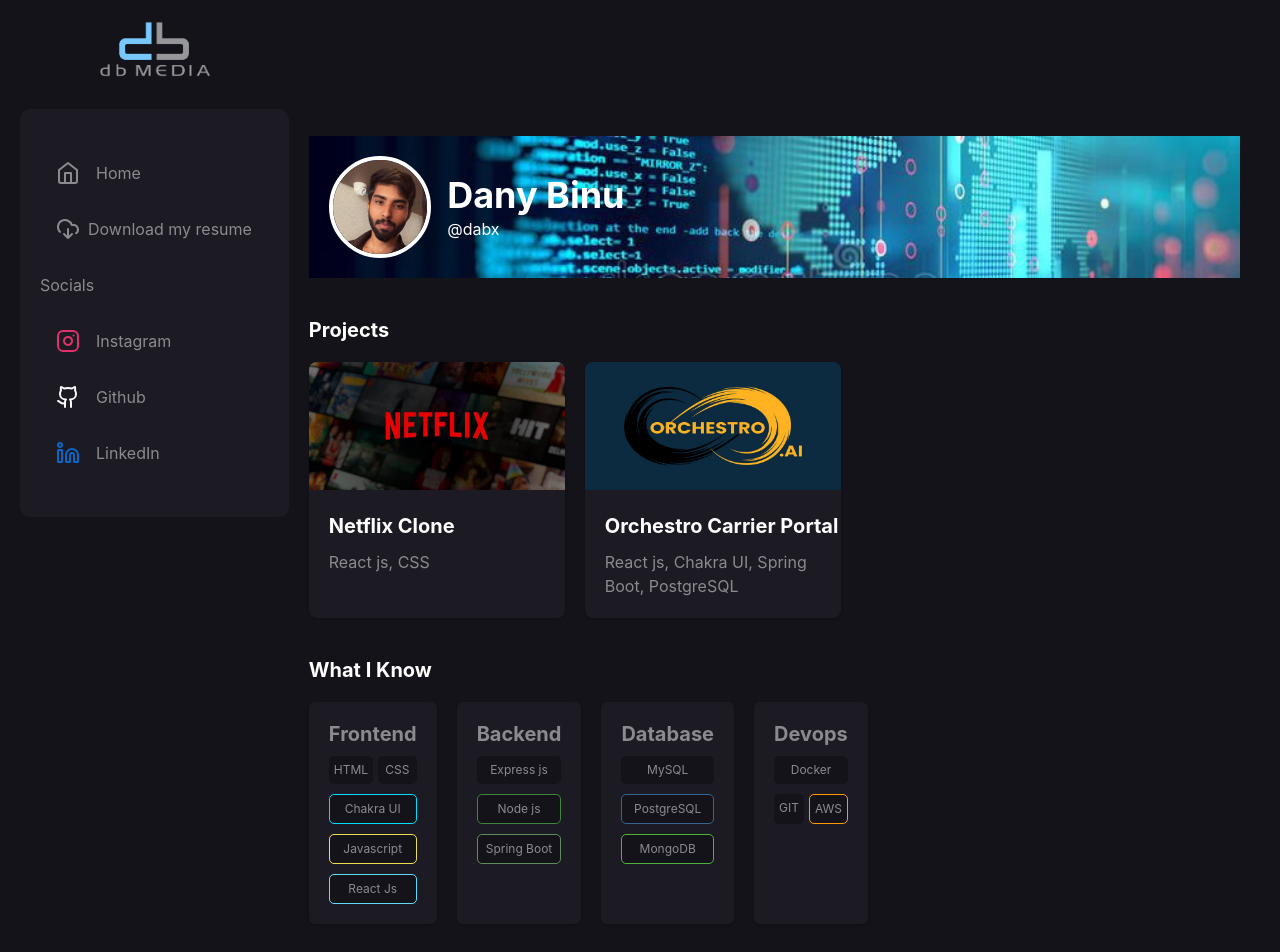
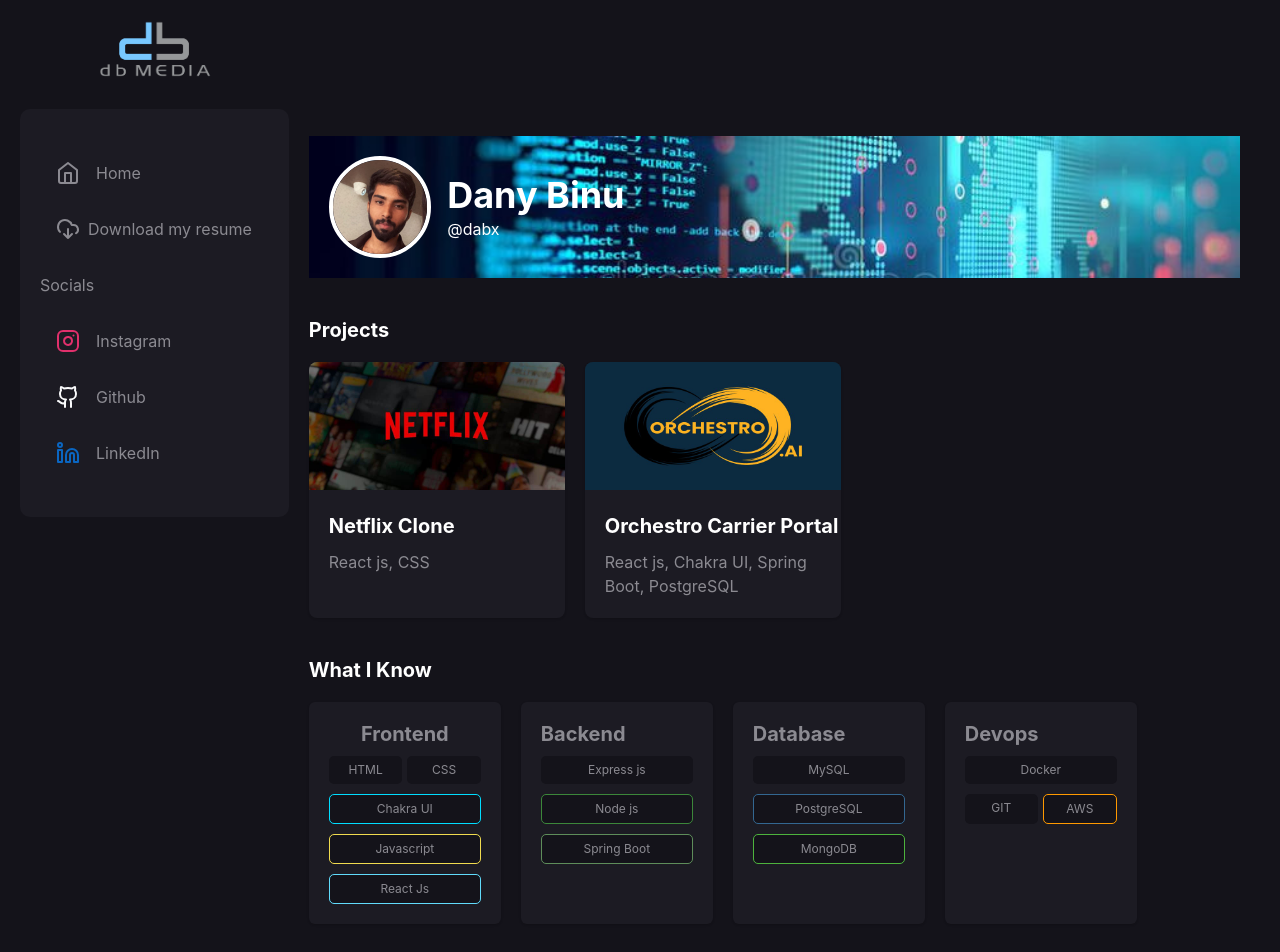
Before and after one commit to dabxx/db-media, a React (Create React App) app: page / in a window 1280 px wide. Shown: the top 952 px of the page. Built offline with nearby package versions, Linux system fonts and the light colour scheme.

Commit message:
Increase "What I Know" cards width

```diff
--- a/src/Pages/LandingPage.js
+++ b/src/Pages/LandingPage.js
@@ -418,7 +418,10 @@
             What I Know
           </Heading>
           <Flex gap="20px" mt="20px" flexDirection={["column", "row"]}>
-            <Card className="or-card" maxW={["100%", "14.5vw"]}>
+            <Card
+              className="or-card"
+              w={["100%", "100%", "15vw", "15vw", "15vw", "15vw"]}
+            >
               <CardBody borderRadius="20px">
                 <Heading size="md" textAlign="center">
                   Frontend
@@ -447,7 +450,10 @@
                 </div>
               </CardBody>
             </Card>
-            <Card className="or-card" maxW={["100%", "14.5vw"]}>
+            <Card
+              className="or-card"
+              w={["100%", "100%", "15vw", "15vw", "15vw", "15vw"]}
+            >
               <CardBody borderRadius="20px">
                 <Heading size="md">Backend</Heading>
                 <div className={style.box}>Express js</div>
@@ -465,7 +471,10 @@
                 </div>
               </CardBody>
             </Card>
-            <Card className="or-card" maxW={["100%", "14.5vw"]}>
+            <Card
+              className="or-card"
+              w={["100%", "100%", "15vw", "15vw", "15vw", "15vw"]}
+            >
               <CardBody borderRadius="20px">
                 <Heading size="md">Database</Heading>
                 <div className={style.box}>MySQL</div>
@@ -483,7 +492,10 @@
                 </div>
               </CardBody>
             </Card>
-            <Card className="or-card" maxW={["100%", "14.5vw"]}>
+            <Card
+              className="or-card"
+              w={["100%", "100%", "15vw", "15vw", "15vw", "15vw"]}
+            >
               <CardBody borderRadius="20px">
                 <Heading size="md">Devops</Heading>
                 <div className={style.box}>Docker</div>
```
